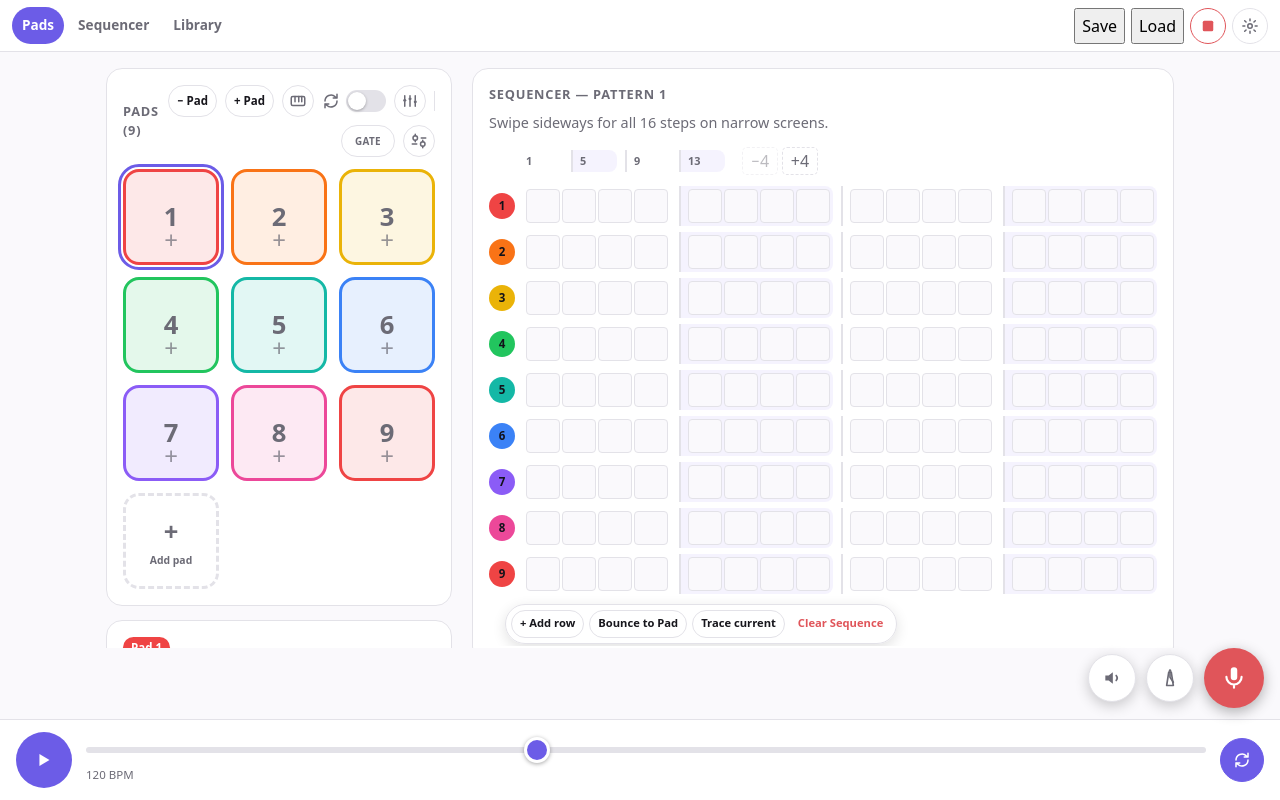
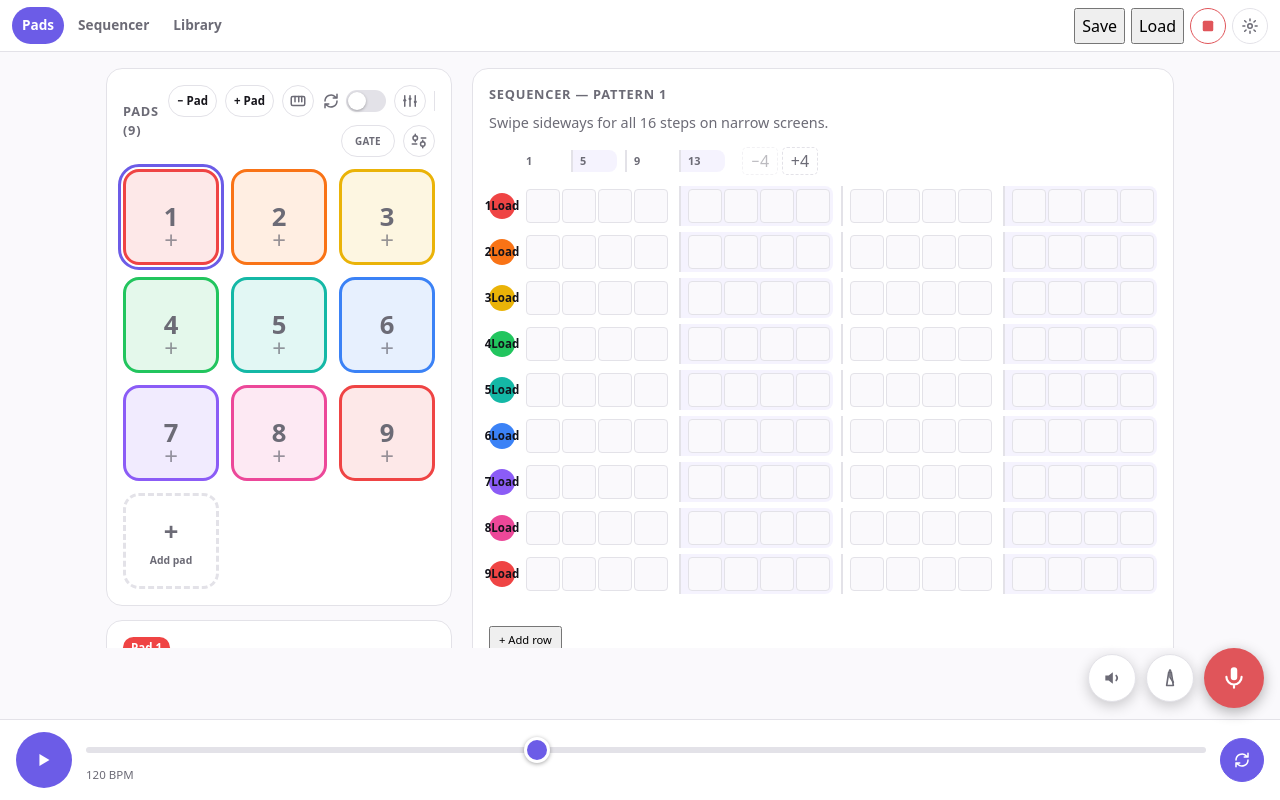
Before and after one commit to Amenonuhoko/mini-mixer, a React (Vite) app in the folder app/: page / in a window 1280 px wide. Built offline with nearby package versions, Linux system fonts and the light colour scheme.

Commit message:
Make project saves and sequence destinations direct

```diff
--- a/app/src/components/Sequencer.tsx
+++ b/app/src/components/Sequencer.tsx
@@ -138,24 +138,28 @@ export function Sequencer({ onBounced }: SequencerProps) {
               onSwapSound={() => setSwappingPadId(pad.id)}
             />
           ))}
+          {state.visiblePadCount < MAX_PAD_COUNT && (
+            <div className="sequencer-add-row-slot">
+              <span className="sequencer-row-label sequencer-row-label-spacer" />
+              <button
+                type="button"
+                className="sequencer-add-row"
+                onClick={() => dispatch({ type: 'SET_VISIBLE_PAD_COUNT', count: state.visiblePadCount + 1 })}
+              >
+                + Add row
+              </button>
+            </div>
+          )}
         </div>
         <div className="sequencer-footer-actions">
-        <button
-          type="button"
-          className="btn btn-secondary sequencer-add-row"
-          onClick={() => dispatch({ type: 'SET_VISIBLE_PAD_COUNT', count: state.visiblePadCount + 1 })}
-          disabled={state.visiblePadCount >= MAX_PAD_COUNT}
-        >
-          + Add row
-        </button>
         <button
           type="button"
           className="btn btn-secondary sequencer-bounce"
           onClick={() => void handleBounce()}
           disabled={!patternHasSteps || bouncing}
-          title={patternHasSteps ? 'Render this pattern to a new sample' : 'Program a step first'}
+          title={patternHasSteps ? 'Save this sequence, then choose an existing or new pad' : 'Program a step first'}
         >
-          {bouncing ? 'Bouncing…' : 'Bounce to Pad'}
+          {bouncing ? 'Saving…' : 'Save sequence'}
         </button>
         <button
           type="button"
@@ -245,9 +249,10 @@ function SequencerRow({
         className="sequencer-row-label"
         style={{ background: pad.color, color: contrastingTextColor(pad.color) }}
         onClick={onSwapSound}
-        title="Tap to change this row's sound"
+        title="Load or replace this row’s pad sound"
       >
-        {padIndex + 1}
+        <span>{padIndex + 1}</span>
+        <span className="sequencer-row-load">Load</span>
         {looping && <span className="row-loop-badge" aria-hidden="true" />}
       </button>
       {chunk(steps, GROUP_SIZE).map((group, groupIndex) => (
```
